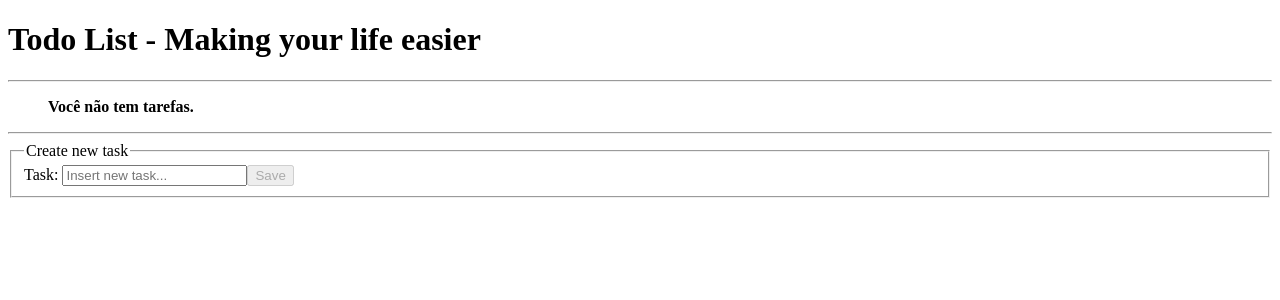
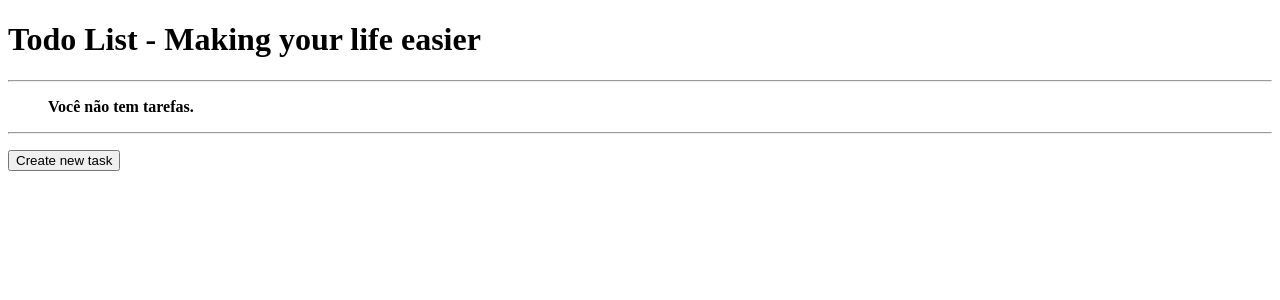
Before and after one commit to eusouleoandrade/angular-typescript-todolist, an Angular app in the folder todolist/: page / in a window 1280 px wide. Shown: the top 300 px of the page. Built offline with nearby package versions, Linux system fonts and the light colour scheme.

Commit message:
Cria a exibição e ocultação do formulário.

```diff
--- a/todolist/src/app/app.component.html
+++ b/todolist/src/app/app.component.html
@@ -14,7 +14,11 @@
 
 <hr>
 
-<form [formGroup]="form">
+<p>
+  <button (click)="formVisible = true">Create new task</button>
+</p>
+
+<form [formGroup]="form" *ngIf="formVisible">
   <fieldset>
     <legend>Create new task</legend>
     <label>Task: </label>
--- a/todolist/src/app/app.component.ts
+++ b/todolist/src/app/app.component.ts
@@ -12,6 +12,7 @@ export class AppComponent {
   public title : string = "Todo List - Making your life easier";
   public todos : Todo[] = [];
   public form: FormGroup;
+  public formVisible : boolean = false;
 
   constructor(private fb: FormBuilder) {
 
@@ -31,6 +32,7 @@ export class AppComponent {
 
   clearForm(){
     this.form.reset();
+    this.formVisible = false;
   }
 
   remove(todo : Todo){
```
